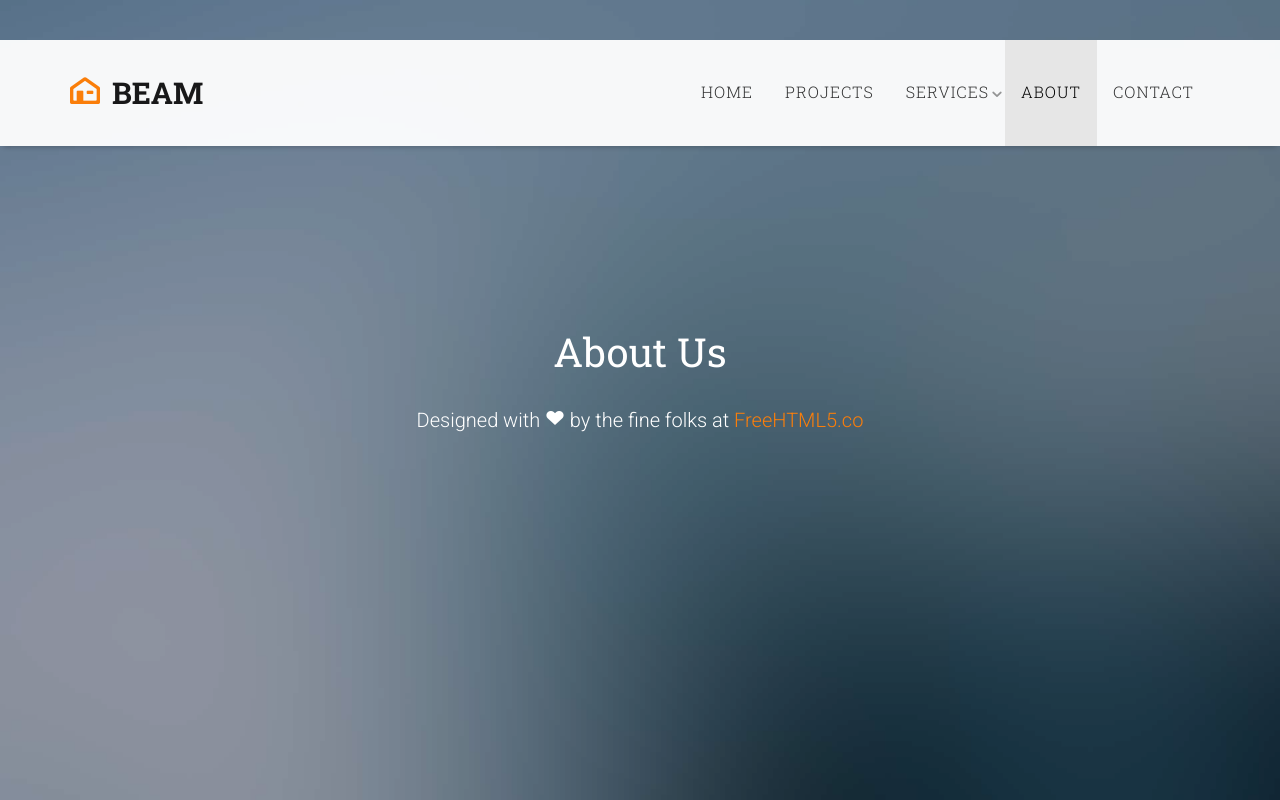
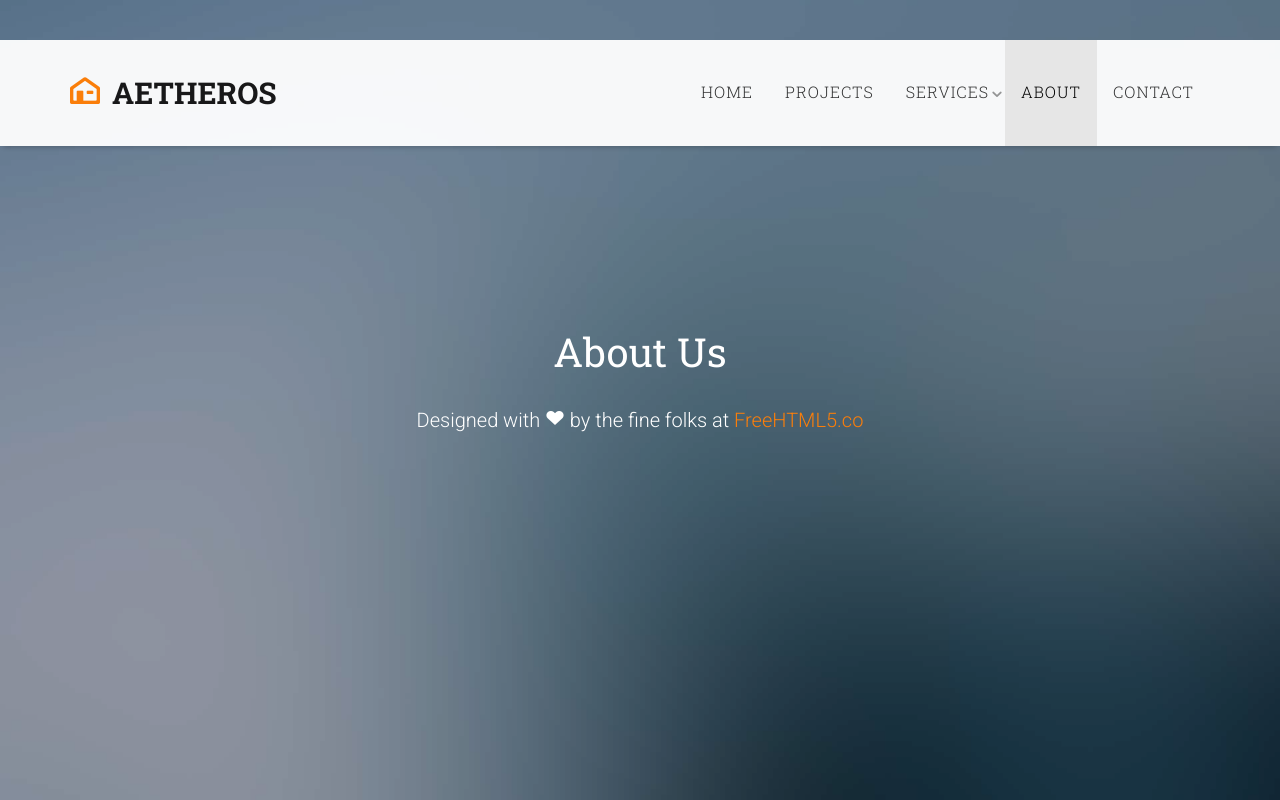
Before and after one commit to aethersystem/aethersystem.github.io, a plain HTML site: page about.html in a window 1280 px wide. Shown: the top 800 px of the page. Drawn offline with Linux system fonts and the light colour scheme; files whose address does not match are found by name.

Commit message:
Update about.html

```diff
--- a/about.html
+++ b/about.html
@@ -7,7 +7,7 @@
 	<head>
 	<meta charset="utf-8">
 	<meta http-equiv="X-UA-Compatible" content="IE=edge">
-	<title>Beam &mdash; 100% Free Fully Responsive HTML5 Template by FREEHTML5.co</title>
+	<title>AetherOS</title>
 	<meta name="viewport" content="width=device-width, initial-scale=1">
 	<meta name="description" content="Free HTML5 Template by FREEHTML5.CO" />
 	<meta name="keywords" content="free html5, free template, free bootstrap, html5, css3, mobile first, responsive" />
@@ -74,7 +74,7 @@
 				<div class="container">
 					<div class="nav-header">
 						<a href="#" class="js-fh5co-nav-toggle fh5co-nav-toggle"><i></i></a>
-						<h1 id="fh5co-logo"><a href="index.html"><i class="icon-home2"></i>Beam</a></h1>
+						<h1 id="fh5co-logo"><a href="index.html"><i class="icon-home2"></i>AetherOS</a></h1>
 						<!-- START #fh5co-menu-wrap -->
 						<nav id="fh5co-menu-wrap" role="navigation">
 							<ul class="sf-menu" id="fh5co-primary-menu">
@@ -250,7 +250,7 @@
 								<a href="#"><i class="icon-dribbble2"></i></a>
 								<a href="#"><i class="icon-youtube"></i></a>
 							</p>
-							<p>&copy; 2016 Free Html5 <a href="#">Beam</a>. All Rights Reserved. <br>Made with <i class="icon-heart3"></i> by <a href="http://freehtml5.co/" target="_blank">Freehtml5.co</a> / Demo Images: <a href="https://unsplash.com/" target="_blank">Unsplash </a>,<a href="https://pexels.com/" target="_blank"> Pexels</a> <br> Colored Icons: <a href="http://flaticon.com" target="_blank">Flaticon</a></p>
+							<p>&copy; 2016 Free Html5 <a href="#">AetherOS</a>. All Rights Reserved. <br>Made with <i class="icon-heart3"></i> by <a href="http://freehtml5.co/" target="_blank">Freehtml5.co</a> / Demo Images: <a href="https://unsplash.com/" target="_blank">Unsplash </a>,<a href="https://pexels.com/" target="_blank"> Pexels</a> <br> Colored Icons: <a href="http://flaticon.com" target="_blank">Flaticon</a></p>
 						</div>
 					</div>
 				</div>
```
